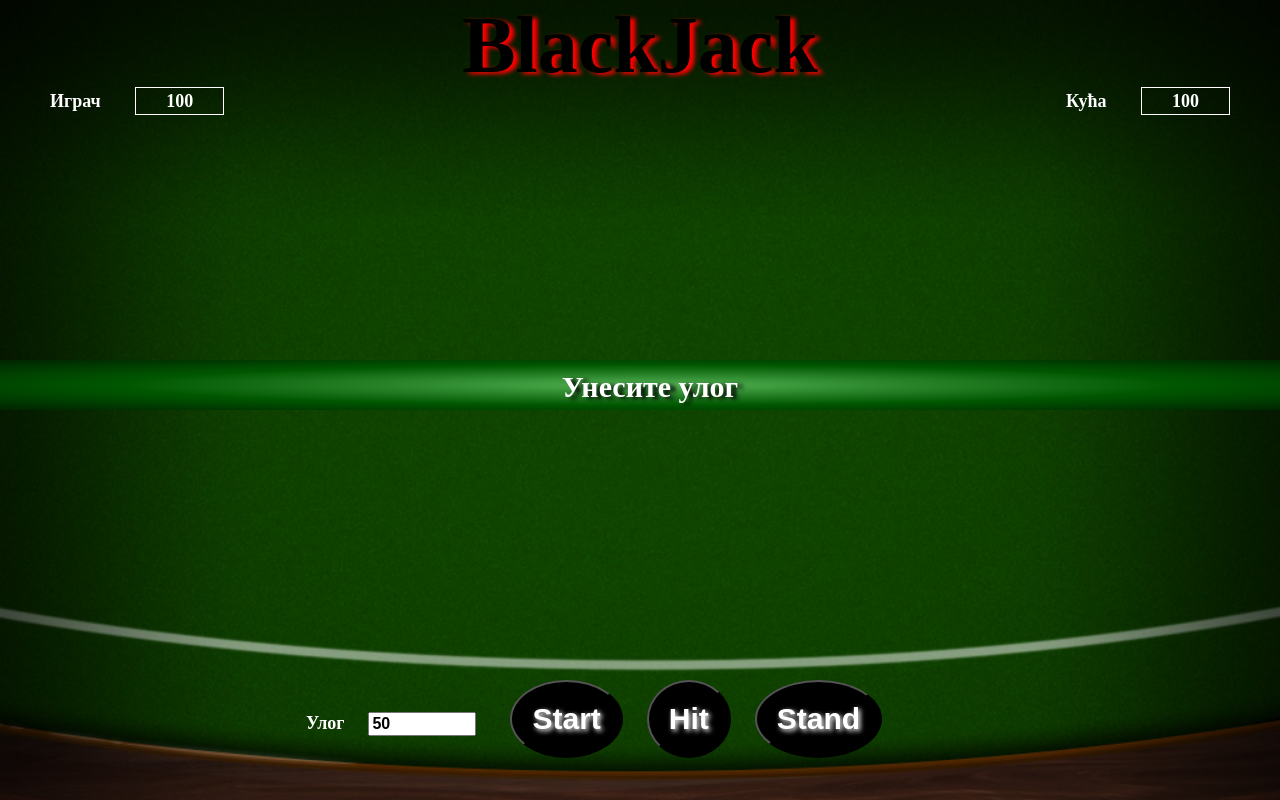
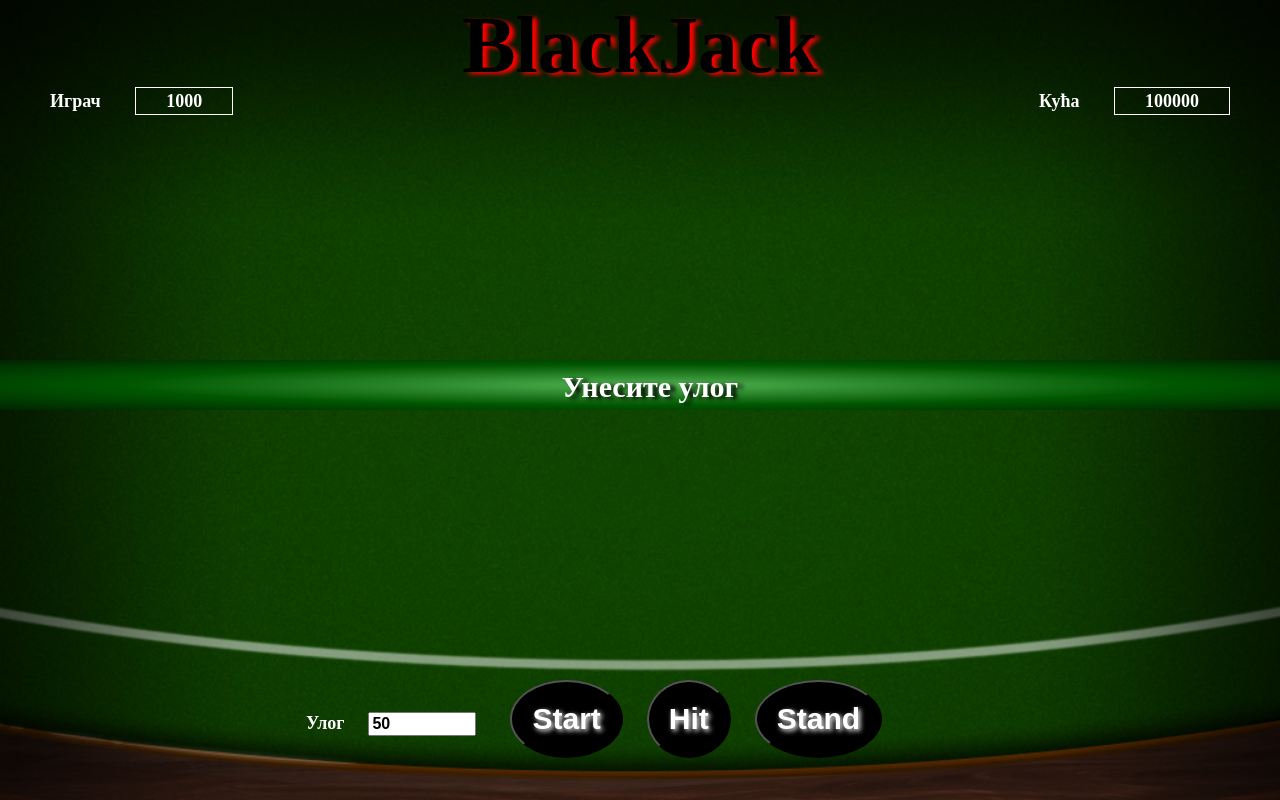
Before and after one commit to n16n/BlackJack, a plain HTML site: page rad.html in a window 1280 px wide. Drawn offline with Linux system fonts and the light colour scheme.

Commit message:
Update rad.html

```diff
--- a/rad.html
+++ b/rad.html
@@ -16,11 +16,11 @@
     <div id = "vrh">
         <div id = "igrac">
             <label id = "imeIgrac">Играч</label>
-            <label id = "novacIgrac">100</label>
+            <label id = "novacIgrac">1000</label>
         </div>
         <div id = "kuca">
             <label id = "imeKuca">Кућа</label>
-            <label id = "novacKuca">100</label>
+            <label id = "novacKuca">100000</label>
         </div>
     </div>
 
```
